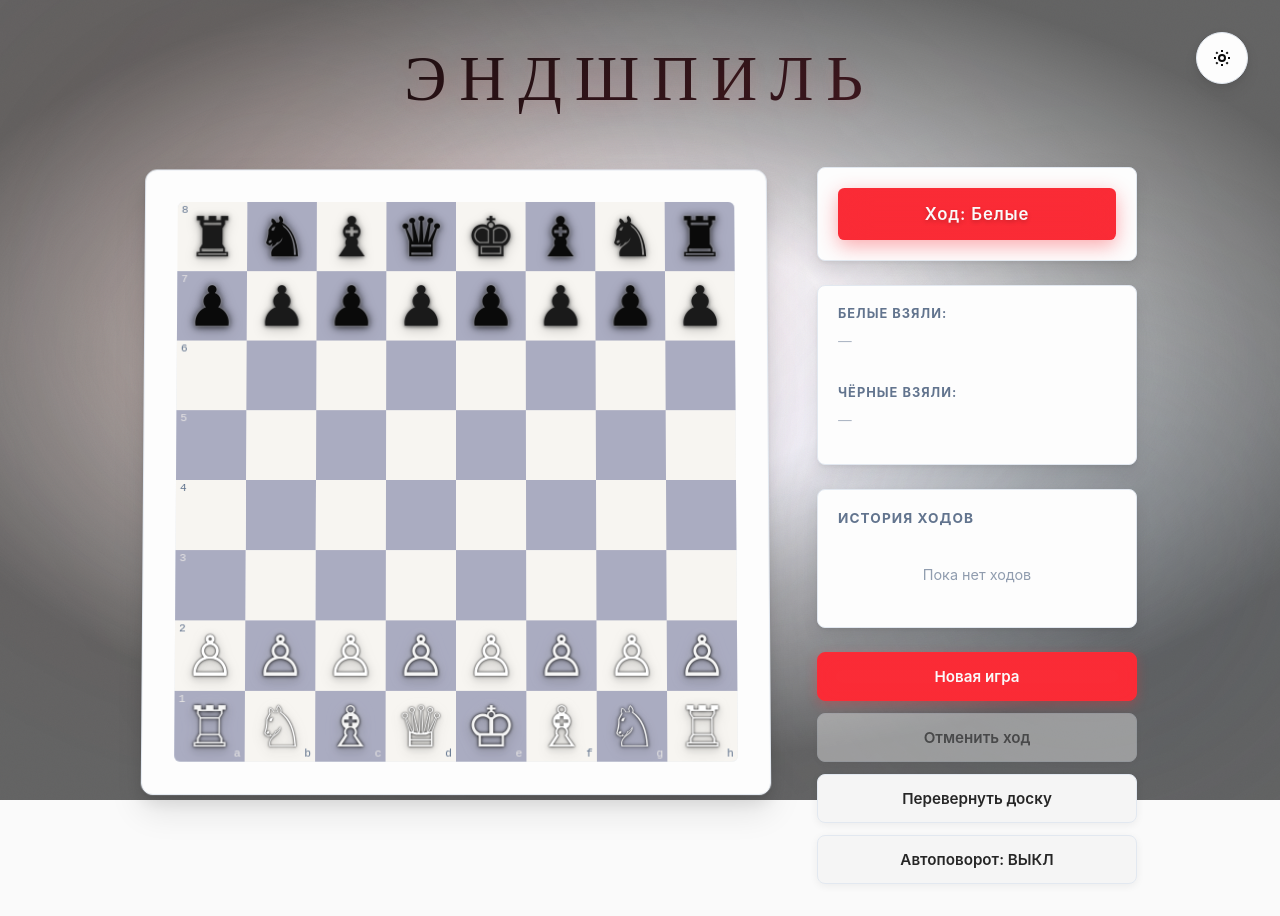
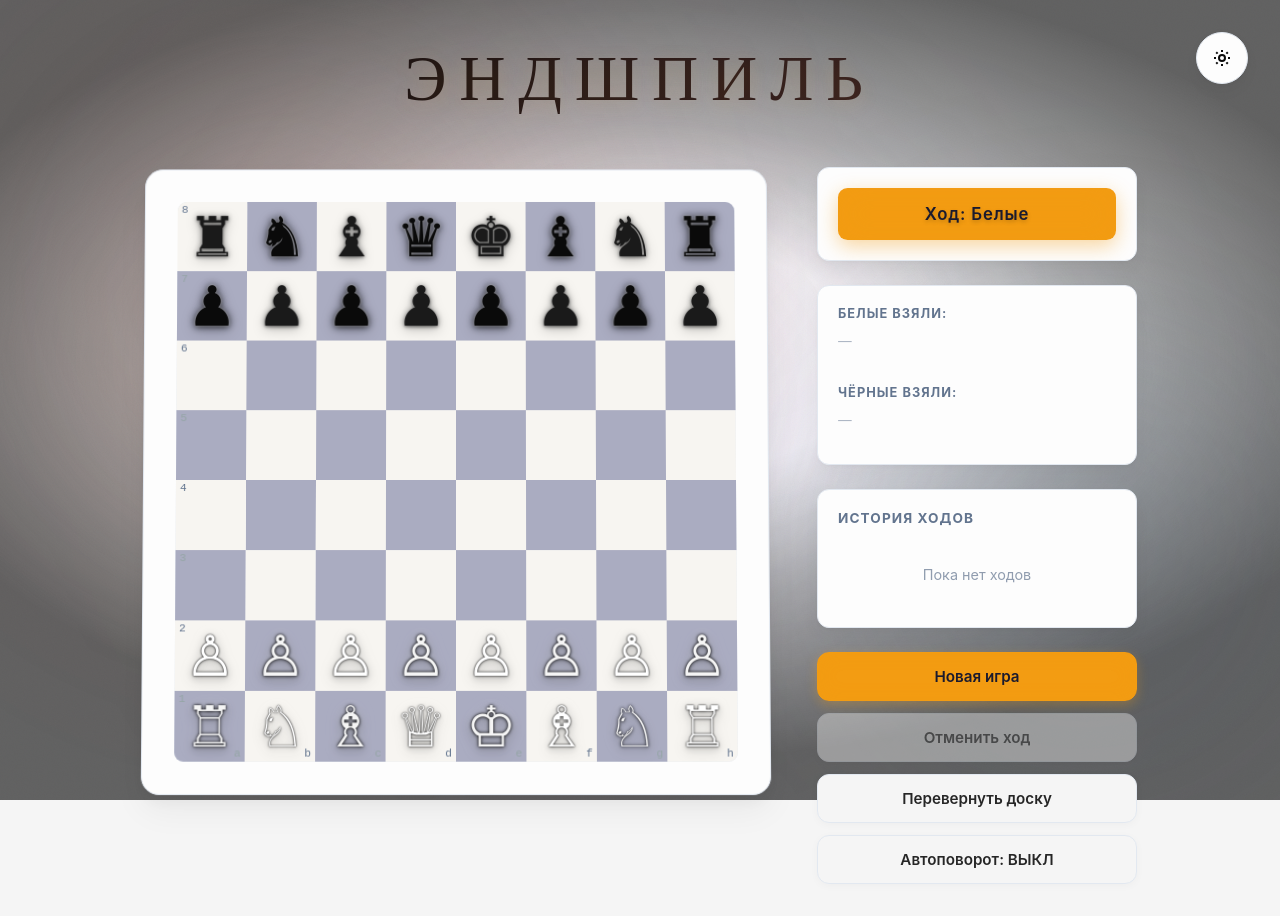
Before and after one commit to INemtiI/chess, a React (Vite) app: page / in a window 1280 px wide. Built offline with nearby package versions, Linux system fonts and the light colour scheme.

Commit message:
Add Midnight Chess Arena color scheme with gradient background

```diff
--- a/src/index.css
+++ b/src/index.css
@@ -3,45 +3,56 @@
 @tailwind utilities;
 
 :root {
+  /* Midnight Chess Arena Color Scheme */
+  --bg-deep-indigo: #1a1a2e;
+  --bg-graphite: #16213e;
+  --light-square: #d4a574;
+  --dark-square: #2d4a5a;
+  --accent-amber: #f39c12;
+  --accent-electric-blue: #3498db;
+  --danger-red: #e74c3c;
+  --victory-gold: #f1c40f;
+  --victory-emerald: #2ecc71;
+
   --card: oklch(99.5% 0 0);
-  --ring: oklch(0.637 0.237 25.331);
+  --ring: var(--accent-amber);
   --input: oklch(0.929 0.013 255.508);
   --muted: oklch(0.968 0.007 247.896);
-  --accent: oklch(0.637 0.237 25.331);
+  --accent: var(--accent-amber);
   --border: oklch(0.929 0.013 255.508);
-  --radius: 0.5rem;
-  --chart-1: oklch(0.637 0.237 25.331);
+  --radius: 0.75rem;
+  --chart-1: var(--accent-amber);
   --chart-2: oklch(0.70 0.20 60);
   --chart-3: oklch(0.62 0.18 200);
   --chart-4: oklch(0.58 0.22 140);
   --chart-5: oklch(0.65 0.15 280);
   --popover: oklch(99.5% 0 0);
-  --primary: oklch(0.637 0.237 25.331);
+  --primary: var(--accent-amber);
   --sidebar: oklch(0.97 0 0);
   --spacing: 0.25rem;
   --font-mono: JetBrains Mono, ui-monospace, monospace;
   --font-sans: Inter, ui-sans-serif, sans-serif, system-ui;
   --secondary: oklch(0.97 0 0);
-  --background: oklch(0.985 0 0);
+  --background: #f5f5f5;
   --font-serif: Noto Serif Georgian, ui-serif, serif;
   --foreground: oklch(0.145 0 0);
-  --destructive: oklch(0.577 0.245 27.325);
-  --shadow-blur: 4px;
-  --shadow-color: oklch(0 0 0);
-  --sidebar-ring: oklch(0.637 0.237 25.331);
+  --destructive: var(--danger-red);
+  --shadow-blur: 20px;
+  --shadow-color: rgba(0, 0, 0, 0.5);
+  --sidebar-ring: var(--accent-amber);
   --shadow-spread: 0px;
   --letter-spacing: 0em;
-  --shadow-opacity: 0.1;
+  --shadow-opacity: 0.3;
   --sidebar-accent: oklch(0.929 0.013 255.508);
   --sidebar-border: oklch(0.929 0.013 255.508);
   --card-foreground: oklch(0.145 0 0);
   --shadow-offset-x: 0;
-  --shadow-offset-y: 1px;
-  --sidebar-primary: oklch(0.637 0.237 25.331);
+  --shadow-offset-y: 4px;
+  --sidebar-primary: var(--accent-amber);
   --muted-foreground: oklch(0.554 0.046 257.417);
   --accent-foreground: oklch(0.985 0 0);
   --popover-foreground: oklch(0.145 0 0);
-  --primary-foreground: oklch(0.985 0 0);
+  --primary-foreground: #1a1a2e;
   --sidebar-foreground: oklch(0.145 0 0);
   --secondary-foreground: oklch(0.269 0 0);
   --destructive-foreground: #FFFFFF;
@@ -52,50 +63,61 @@
 }
 
 .dark {
-  --card: oklch(0.21 0.006 285.885);
-  --ring: oklch(0.637 0.237 25.331);
-  --input: oklch(0.371 0 0);
-  --muted: oklch(0.274 0.006 286.033);
-  --accent: oklch(0.637 0.237 25.331);
-  --border: oklch(0.371 0 0);
-  --radius: 0.5rem;
-  --chart-1: oklch(0.75 0.22 25);
+  /* Midnight Chess Arena Dark Theme */
+  --bg-deep-indigo: #1a1a2e;
+  --bg-graphite: #16213e;
+  --light-square: #d4a574;
+  --dark-square: #2d4a5a;
+  --accent-amber: #f39c12;
+  --accent-electric-blue: #3498db;
+  --danger-red: #e74c3c;
+  --victory-gold: #f1c40f;
+  --victory-emerald: #2ecc71;
+
+  --card: #1e2a3a;
+  --ring: var(--accent-amber);
+  --input: #2d3e50;
+  --muted: #1e2a3a;
+  --accent: var(--accent-amber);
+  --border: #2d4a5a;
+  --radius: 0.75rem;
+  --chart-1: var(--accent-amber);
   --chart-2: oklch(0.78 0.18 60);
   --chart-3: oklch(0.70 0.17 200);
   --chart-4: oklch(0.68 0.19 140);
   --chart-5: oklch(0.72 0.14 280);
-  --popover: oklch(0.269 0 0);
-  --primary: oklch(0.637 0.237 25.331);
-  --sidebar: oklch(0.205 0 0);
+  --popover: var(--bg-graphite);
+  --primary: var(--accent-amber);
+  --sidebar: var(--bg-graphite);
   --spacing: 0.25rem;
   --font-mono: JetBrains Mono, ui-monospace, monospace;
   --font-sans: Inter, ui-sans-serif, sans-serif, system-ui;
-  --secondary: oklch(0.269 0 0);
-  --background: oklch(0.145 0 0);
+  --secondary: #2d3e50;
+  --background: linear-gradient(135deg, #1a1a2e 0%, #16213e 50%, #0f1624 100%);
   --font-serif: Noto Serif Georgian, ui-serif, serif;
-  --foreground: oklch(0.985 0 0);
-  --destructive: oklch(0.704 0.191 22.216);
-  --shadow-blur: 4px;
-  --shadow-color: oklch(0 0 0);
-  --sidebar-ring: oklch(0.704 0.191 22.216);
+  --foreground: #ecf0f1;
+  --destructive: var(--danger-red);
+  --shadow-blur: 30px;
+  --shadow-color: rgba(0, 0, 0, 0.7);
+  --sidebar-ring: var(--accent-amber);
   --shadow-spread: 0px;
   --letter-spacing: 0em;
-  --shadow-opacity: 0.1;
-  --sidebar-accent: oklch(0.269 0 0);
-  --sidebar-border: oklch(0.371 0 0);
-  --card-foreground: oklch(0.985 0 0);
+  --shadow-opacity: 0.5;
+  --sidebar-accent: #2d3e50;
+  --sidebar-border: #2d4a5a;
+  --card-foreground: #ecf0f1;
   --shadow-offset-x: 0;
-  --shadow-offset-y: 1px;
-  --sidebar-primary: oklch(0.704 0.191 22.216);
-  --muted-foreground: oklch(0.923 0.003 48.717);
-  --accent-foreground: oklch(0.985 0 0);
-  --popover-foreground: oklch(0.985 0 0);
-  --primary-foreground: oklch(0.985 0 0);
-  --sidebar-foreground: oklch(0.985 0 0);
-  --secondary-foreground: oklch(0.985 0 0);
-  --destructive-foreground: oklch(0.985 0 0);
-  --sidebar-accent-foreground: oklch(0.922 0 0);
-  --sidebar-primary-foreground: oklch(0.985 0 0);
+  --shadow-offset-y: 8px;
+  --sidebar-primary: var(--accent-amber);
+  --muted-foreground: #95a5a6;
+  --accent-foreground: #1a1a2e;
+  --popover-foreground: #ecf0f1;
+  --primary-foreground: #1a1a2e;
+  --sidebar-foreground: #ecf0f1;
+  --secondary-foreground: #ecf0f1;
+  --destructive-foreground: #ffffff;
+  --sidebar-accent-foreground: #ecf0f1;
+  --sidebar-primary-foreground: #1a1a2e;
 }
 
 * {
@@ -107,12 +129,30 @@
 body {
   margin: 0;
   font-family: var(--font-sans);
-  background: var(--background);
+  background: linear-gradient(135deg, #1a1a2e 0%, #16213e 50%, #0f1624 100%);
   color: var(--foreground);
   -webkit-font-smoothing: antialiased;
   -moz-osx-font-smoothing: grayscale;
+  min-height: 100vh;
+  position: relative;
+}
+
+body::before {
+  content: '';
+  position: fixed;
+  top: 0;
+  left: 0;
+  width: 100%;
+  height: 100%;
+  background:
+    radial-gradient(circle at 20% 50%, rgba(52, 152, 219, 0.1) 0%, transparent 50%),
+    radial-gradient(circle at 80% 50%, rgba(243, 156, 18, 0.1) 0%, transparent 50%);
+  pointer-events: none;
+  z-index: 0;
 }
 
 #root {
   min-height: 100vh;
+  position: relative;
+  z-index: 1;
 }
```
